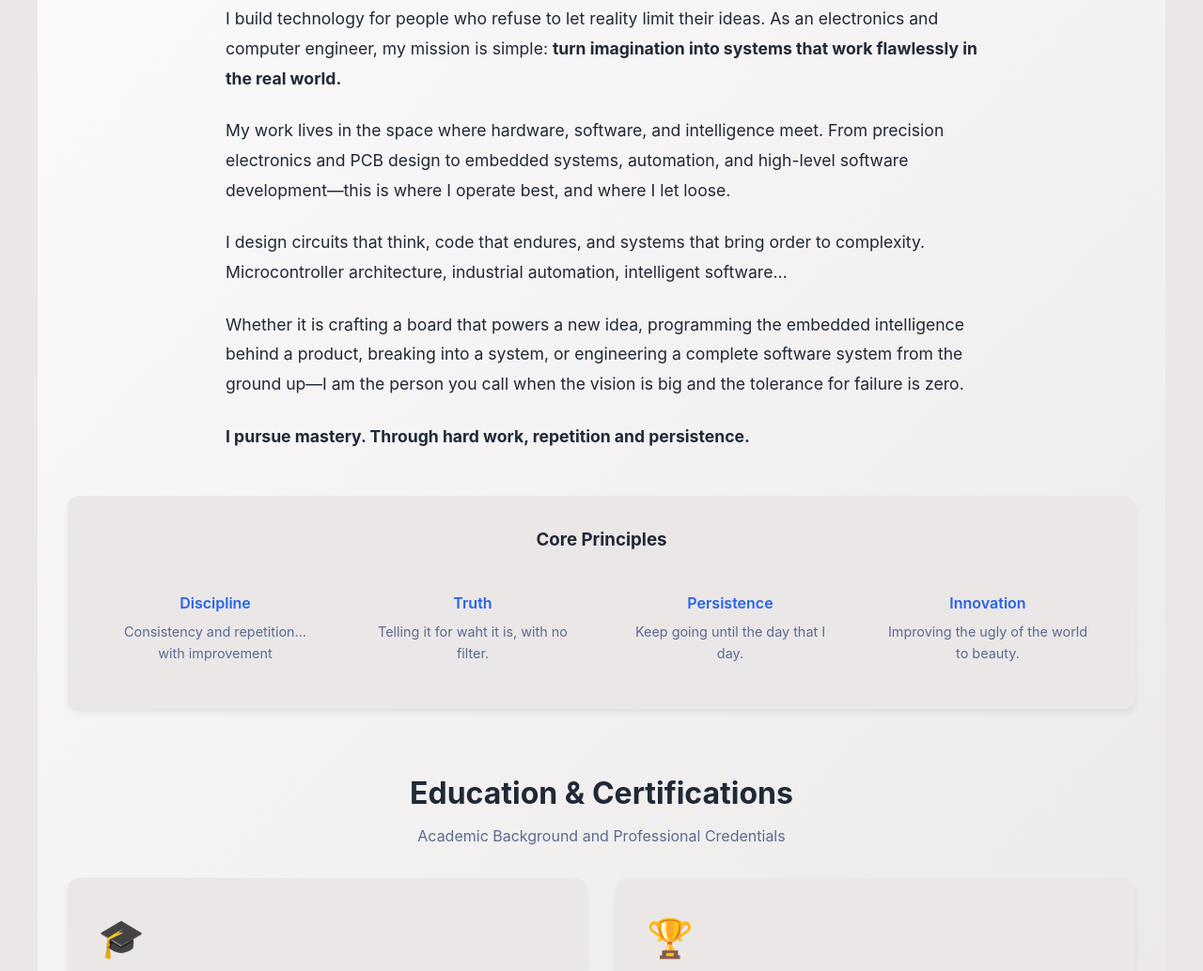
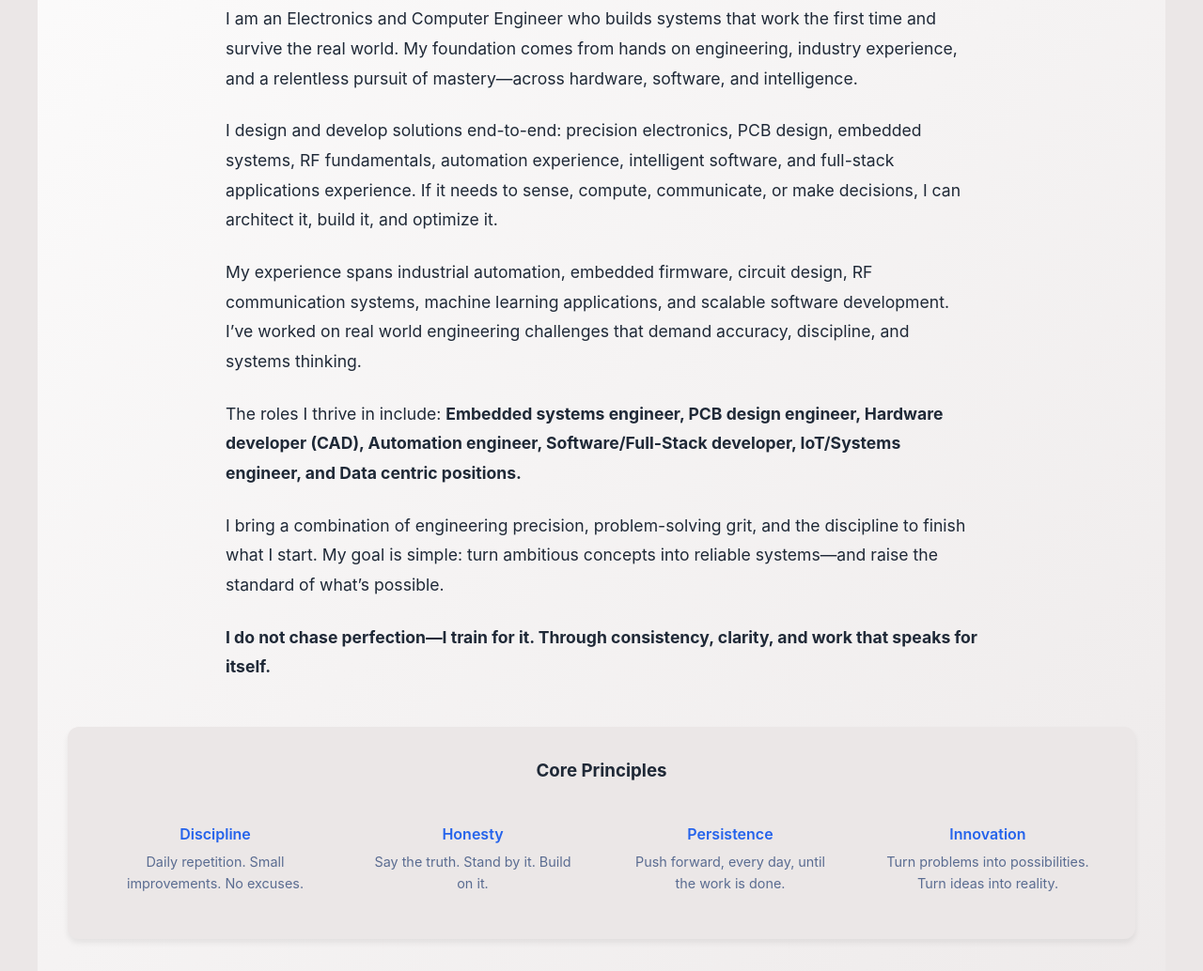
Before and after one commit to dukejohannesA/AlfredJohannes, a plain HTML site: page index.html in a window 1280 px wide. Shown: the part 700-1734 px from the top of the page at 94% size. Drawn offline with Linux system fonts and the light colour scheme.

Commit message:
Revise hero description and core principles
Updated the hero description and core principles sections to enhance clarity and detail about engineering expertise and values.

```diff
--- a/index.html
+++ b/index.html
@@ -46,54 +46,74 @@
 
         <div class="hero-description fade-in-up">
             <p>
-                I build technology for people who refuse to let reality limit their ideas. As an electronics and computer engineer, my mission is simple: <strong>turn imagination into systems that work flawlessly in the real world.</strong>
+                I am an Electronics and Computer Engineer who builds systems that work the first time and survive the real world.
+                My foundation comes from hands on engineering, industry experience, and a relentless pursuit of mastery—across hardware, software, and intelligence.
             </p>
 
-
             <p class="spaced">
-                My work lives in the space where hardware, software, and intelligence meet. From precision electronics and PCB design to embedded systems, automation, and high-level software development—this is where I operate best, and where I let loose.
+                I design and develop solutions end-to-end: precision electronics, PCB design, embedded systems, RF fundamentals, automation experience, intelligent software,
+                and full-stack applications experience. If it needs to sense, compute, communicate, or make decisions, I can architect it, build it, and optimize it.
             </p>
 
             <p>
-                I design circuits that think, code that endures, and systems that bring order to complexity. Microcontroller architecture, industrial automation, intelligent software…
+                My experience spans industrial automation, embedded firmware, circuit design, RF communication systems, machine learning applications,
+                and scalable software development. I’ve worked on real world engineering challenges that demand accuracy, discipline, and systems thinking.
             </p>
 
             <p>
-                Whether it is crafting a board that powers a new idea, programming the embedded intelligence behind a product, breaking into a system, or engineering a complete software system from the ground up—I am the person you call when the vision is big and the tolerance for failure is zero.
+                The roles I thrive in include: <strong>Embedded systems engineer, PCB design engineer, Hardware developer (CAD),
+                Automation engineer, Software/Full-Stack developer, IoT/Systems engineer, and Data centric positions.</strong>
             </p>
 
             <p>
-                <strong>I pursue mastery. Through hard work, repetition and persistence.</strong>
+                I bring a combination of engineering precision, problem-solving grit, and the discipline to finish what I start.
+                My goal is simple: turn ambitious concepts into reliable systems—and raise the standard of what’s possible.
             </p>
 
+            <p>
+                <strong>I do not chase perfection—I train for it. Through consistency, clarity, and work that speaks for itself.</strong>
+            </p>
         </div>
 
         <!-- Core Principles -->
         <div class="core-principles fade-in-up">
-            <h3 style="text-align: center; color: var(--text-dark); margin-bottom: 1rem;"><strong>Core Principles</strong></h3>
+            <h3 style="text-align: center; color: var(--text-dark); margin-bottom: 1rem;">
+                <strong>Core Principles</strong>
+            </h3>
+
             <div class="principles-grid">
+
                 <div class="principle-item">
-                    <!-- <div class="principle-icon"> ? </div> -->
                     <div class="principle-title">Discipline</div>
-                    <p style="color: var(--text-light); font-size: 0.9rem;">Consistency and repetition... with improvement</p>
+                    <p style="color: var(--text-light); font-size: 0.9rem;">
+                        Daily repetition. Small improvements. No excuses.
+                    </p>
                 </div>
+
                 <div class="principle-item">
-                    <!-- <div class="principle-icon"> ? </div> -->
-                    <div class="principle-title">Truth</div>
-                    <p style="color: var(--text-light); font-size: 0.9rem;">Telling it for waht it is, with no filter.</p>
+                    <div class="principle-title">Honesty</div>
+                    <p style="color: var(--text-light); font-size: 0.9rem;">
+                        Say the truth. Stand by it. Build on it.
+                    </p>
                 </div>
+
                 <div class="principle-item">
-                   <!-- <div class="principle-icon"> ? </div> -->
                     <div class="principle-title">Persistence</div>
-                    <p style="color: var(--text-light); font-size: 0.9rem;">Keep going until the day that I day.</p>
+                    <p style="color: var(--text-light); font-size: 0.9rem;">
+                        Push forward, every day, until the work is done.
+                    </p>
                 </div>
+
                 <div class="principle-item">
-                    <!-- <div class="principle-icon">?</div> -->
                     <div class="principle-title">Innovation</div>
-                    <p style="color: var(--text-light); font-size: 0.9rem;">Improving the ugly of the world to beauty.</p>
+                    <p style="color: var(--text-light); font-size: 0.9rem;">
+                        Turn problems into possibilities. Turn ideas into reality.
+                    </p>
                 </div>
+
             </div>
         </div>
+
 
         <!-- Education & Certifications Subsection -->
         <div class="education-section fade-in-up">
```
